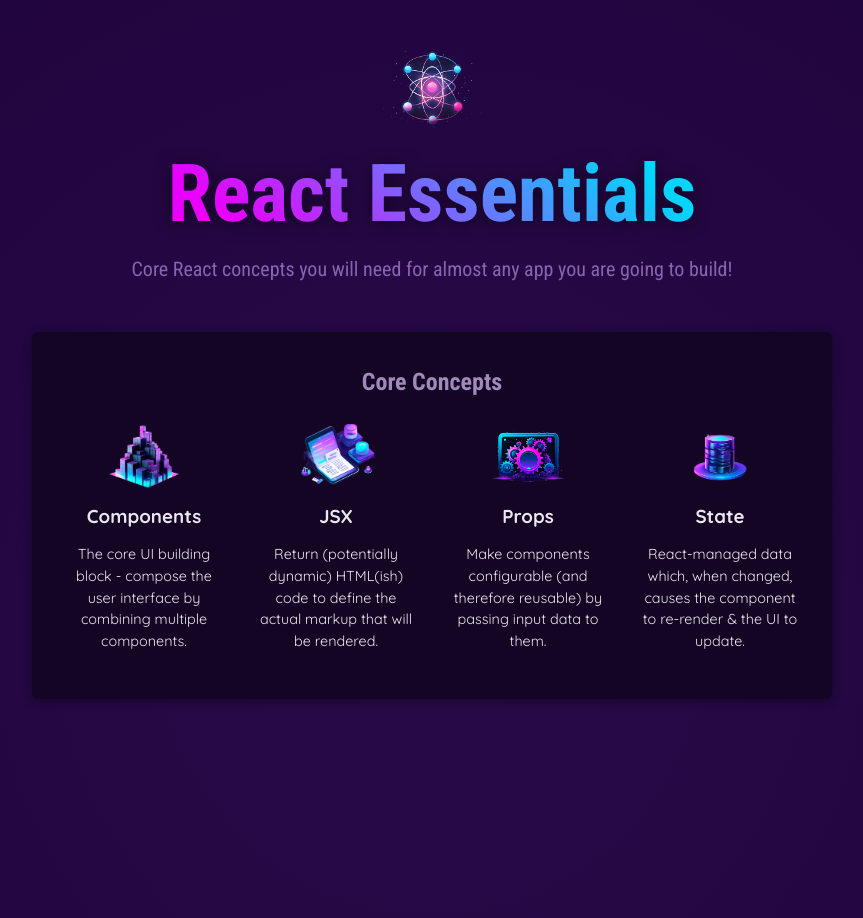
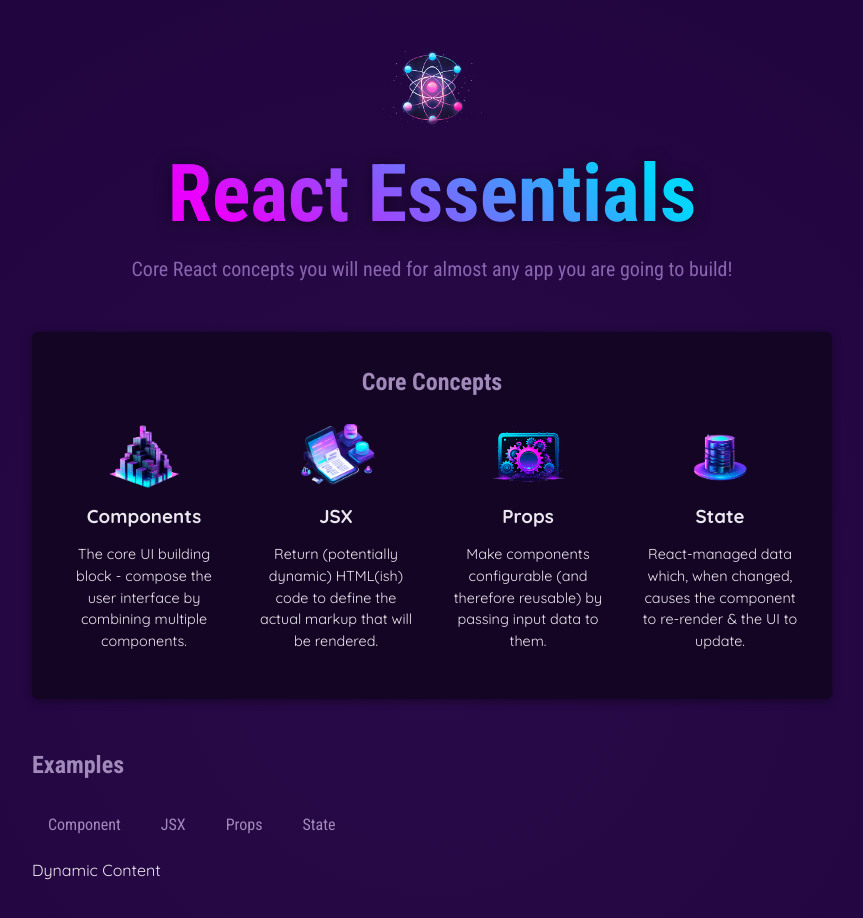
Before and after one commit to eriancari/reactJS-practice, a React (Vite) app: page / in a window 1280 px wide. Shown: the top 918 px of the page, without its empty margins (208-1071 px from the left). Built offline with nearby package versions, Linux system fonts and the light colour scheme.

Commit message:
Reacting to Events: passing functions as values to props, and passing custom arguments to event functions

```diff
--- a/src/App.jsx
+++ b/src/App.jsx
@@ -2,6 +2,7 @@
 import { CORE_CONCEPTS } from './data';
 import Header from './components/Header/Header.jsx';
 import CoreConcept from './components/CoreConcept.jsx';
+import TabButton from './components/TabButton.jsx';
 
 // USING PROPS
 /* function CoreConcept(props) {
@@ -26,6 +27,10 @@
 } */
 
 function App() {
+  function handleSelect(selectedButton) {
+    // selectedButton => 'components', 'jsx', 'props', 'state'
+    console.log(selectedButton);
+  }
   return (
     <div>
       <Header />
@@ -69,6 +74,16 @@
 
           </ul>
         </section>
+        <section id="examples">
+          <h2>Examples</h2>
+          <menu>
+            <TabButton onSelect={() => handleSelect('component')}>Component</TabButton>
+            <TabButton onSelect={() => handleSelect('jsx')}>JSX</TabButton>
+            <TabButton onSelect={() => handleSelect('props')}>Props</TabButton>
+            <TabButton onSelect={() => handleSelect('state')}>State</TabButton>
+          </menu>
+          Dynamic Content
+        </section>
       </main>
     </div>
   );
--- /dev/null
+++ b/src/components/TabButton.jsx
@@ -0,0 +1,8 @@
+export default function TabButton({children, onSelect}) {
+    return (
+        <li>
+            <button onClick={onSelect}>{children}</button>
+            {/* "children" refers to the contents in between the component (see App.jsx) */}
+        </li>
+    )
+}
```
